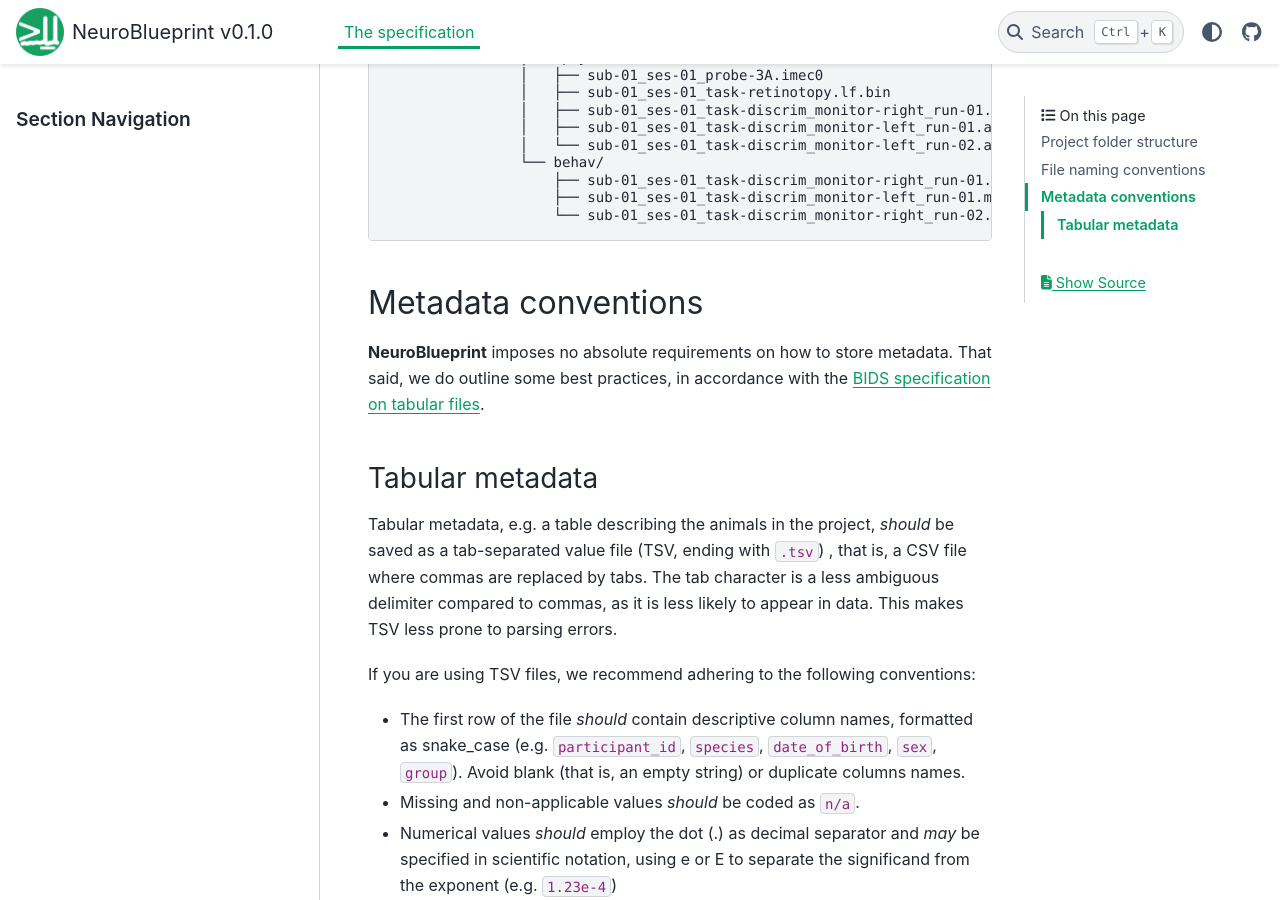
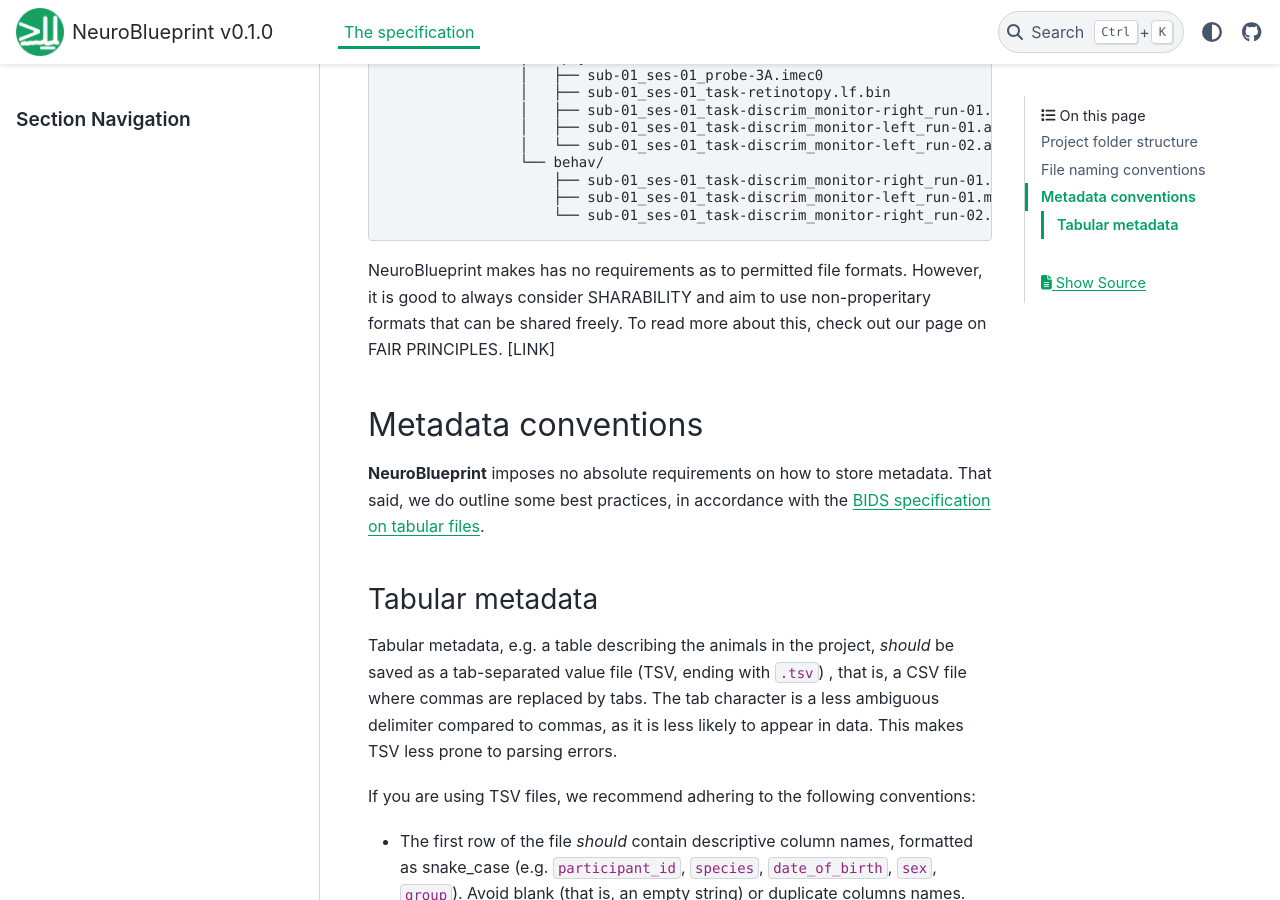
Before and after one commit to neuroinformatics-unit/NeuroBlueprint, a Sphinx documentation site: the page built from docs/source/specification.md, in a window 1280 px wide and 900 px high, scrolled down 5478 px. Built offline with Sphinx 7.4.7 and the PyData theme 0.15.4, drawn with Linux system fonts in a browser that asks for light colours; pages that are not in the unit, such as notebooks, are missing from menus.

Commit message:
extremely rough first commit.

````diff
--- a/docs/source/specification.md
+++ b/docs/source/specification.md
@@ -165,6 +165,10 @@ Below we provide some example file names adhering to the **NeuroBlueprint** nami
                     └── sub-01_ses-01_task-discrim_monitor-right_run-02.mp4
 ```
 
+NeuroBlueprint makes has no requirements as to permitted file formats. However, it is good to always consider
+SHARABILITY and aim to use non-properitary formats that can be shared freely. To read more about this,
+check out our page on FAIR PRINCIPLES. [LINK]
+
 ## Metadata conventions
 
 **NeuroBlueprint** imposes no absolute requirements on how to store metadata. That said, we do outline some best practices, in accordance with the [BIDS specification on tabular files](https://bids-specification.readthedocs.io/en/stable/02-common-principles.html#tabular-files).
````
Also changed, not shown: docs/source/index.md (+2 -1 lines), docs/source/more_standaridization_options.md (added, +5 -0 lines).
